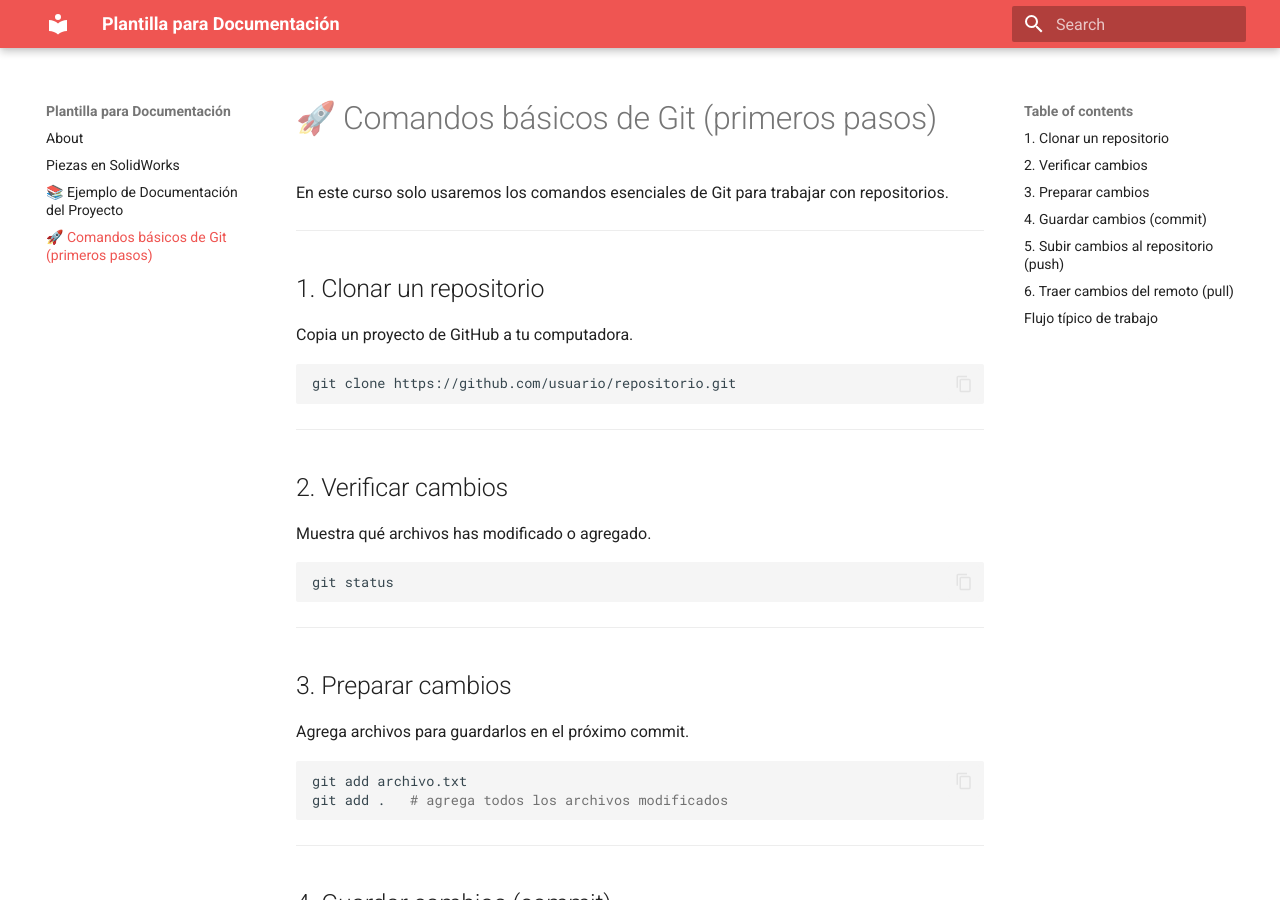
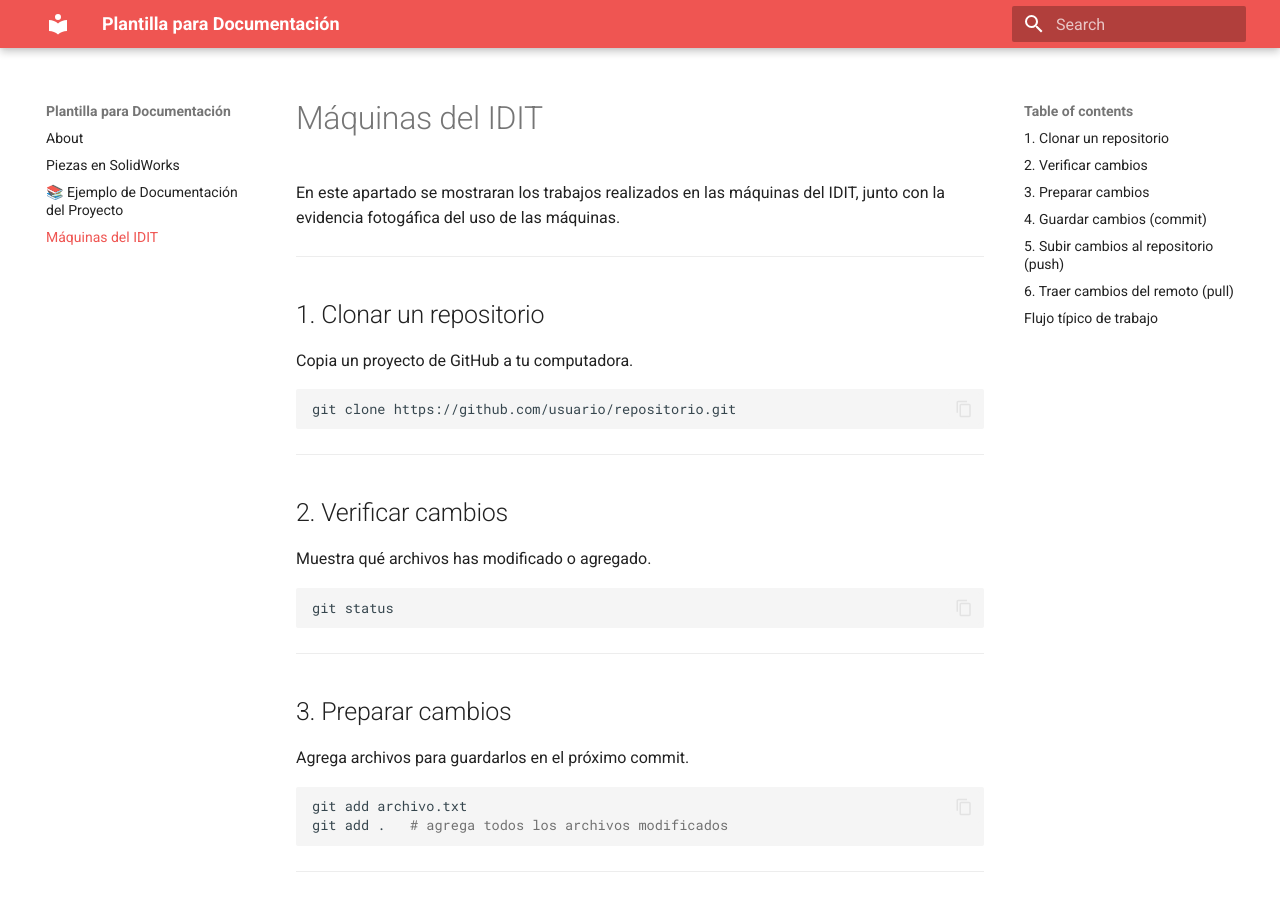
Before and after one commit to DiegoMachorro/Proyecto-de-Ingenieria, an MkDocs documentation site: the page built from docs/gitcmds.md, in a window 1280 px wide and 900 px high. Built offline with MkDocs 1.6.1 and Material for MkDocs 9.7.7, drawn with Linux system fonts in a browser that asks for light colours.

Commit message:
Revise title and introduction in gitcmds.md
Updated the title and introduction of the Git commands document to reflect a focus on IDIT machines.

```diff
--- a/docs/gitcmds.md
+++ b/docs/gitcmds.md
@@ -1,6 +1,7 @@
-# 🚀 Comandos básicos de Git (primeros pasos)
+# Máquinas del IDIT
 
-En este curso solo usaremos los comandos esenciales de Git para trabajar con repositorios.
+En este apartado se mostraran los trabajos realizados en las máquinas del IDIT, junto con la evidencia fotogáfica del uso de las máquinas.
+
 
 ---
 
```
